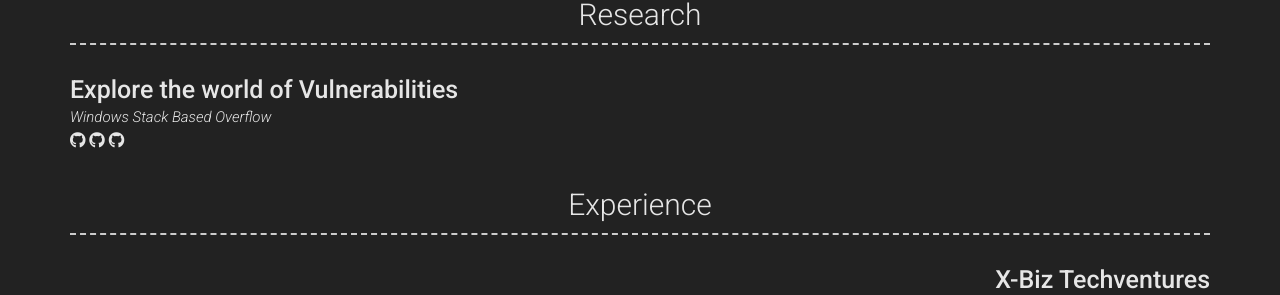
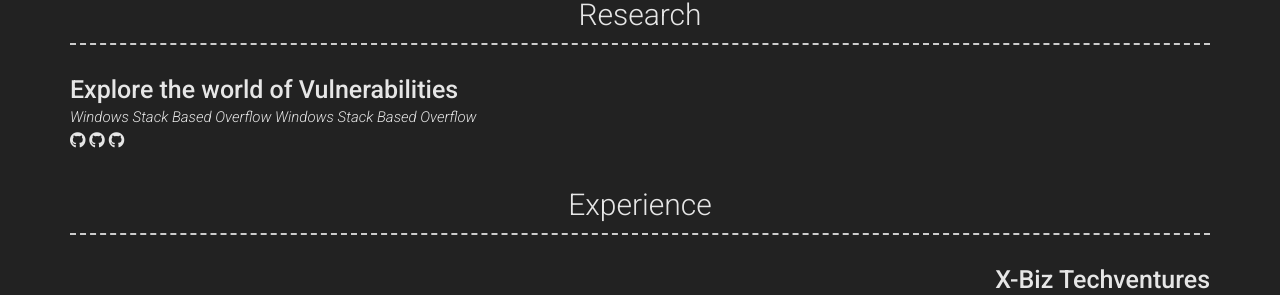
Before and after one commit to yashomer1994/Resume, a Jekyll site: the page built from index.md, in a window 1280 px wide. Shown: the part 606-901 px from the top of the page. Built offline with Jekyll 4.4.1, drawn with Linux system fonts in a browser that asks for light colours; nearby versions of some CDN libraries.

Commit message:
Update _config.yml

```diff
--- a/_config.yml
+++ b/_config.yml
@@ -71,6 +71,7 @@ content:
         icon: fab fa-github
         link: https://yashomer1994.github.io/yash007.github.io/c/c++/asssembly/2021/01/11/Windows-Stack-Buffer-Overflow.html
         link_text: Windows Stack Based Overflow
+                  Windows Stack Based Overflow
         icon: fab fa-github
         additional_links:
           - title:  Emotet Malware Analysis (eg. sproogen/modern-resume-theme)
```
